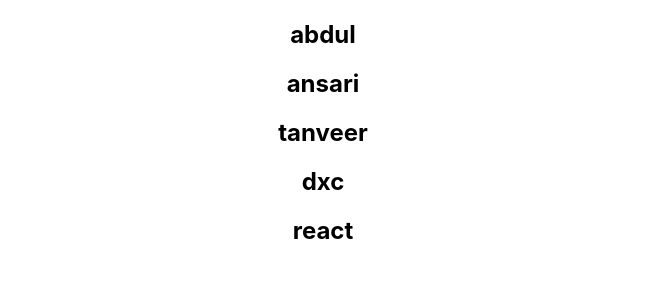
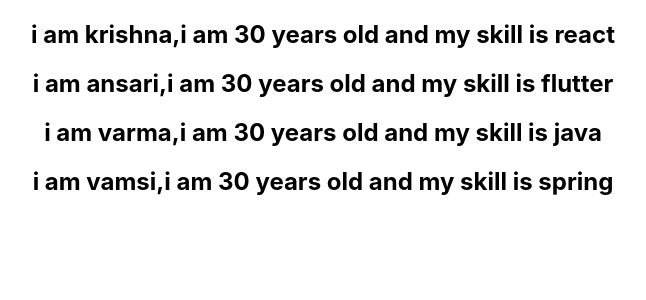
Before and after one commit to Vamsibuddaraj/ReactDemo, a React (Create React App) app: page / in a window 1280 px wide. Shown: the top 300 px of the page, without its empty margins (317-963 px from the left). Built offline with nearby package versions, Linux system fonts and the light colour scheme.

Commit message:
list of persons json with multiple properties

```diff
--- a/src/components/NameList.js
+++ b/src/components/NameList.js
@@ -1,10 +1,35 @@
 import React from 'react'
 
 function NameList() {
-    const names = ['abdul', 'ansari', 'tanveer', 'dxc','react']
-    const namesList = names.map(name => <h2>{name}</h2>)
+    const persons = [
+        {
+            id:1,
+            name: 'krishna',
+            age: 30,
+            skill: 'react'
+        },
+        {
+            id:1,
+            name: 'ansari',
+            age: 30,
+            skill: 'flutter'
+        },
+        {
+            id:1,
+            name:'varma',
+            age: 30,
+            skill: 'java'
+        },
+        {
+            id:1,
+            name:'vamsi',
+            age: 30,
+            skill: 'spring'
+        }
+    ]
+    const personList = persons.map(person => <h2> i am {person.name},i am {person.age} years old and my skill is {person.skill}</h2>)
     return (
-        <div>{namesList}</div>
+        <div>{personList}</div>
     )
 
 }
```
